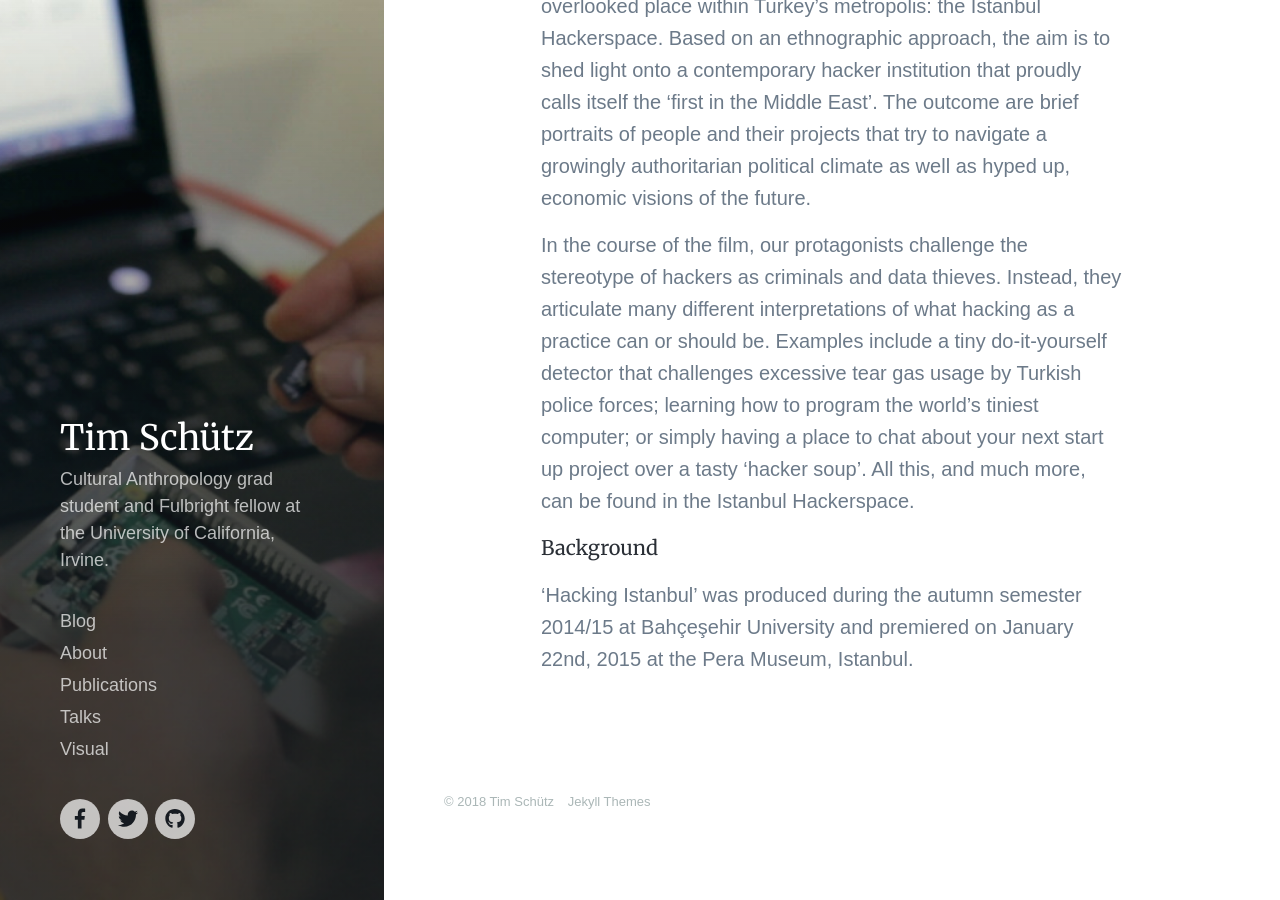
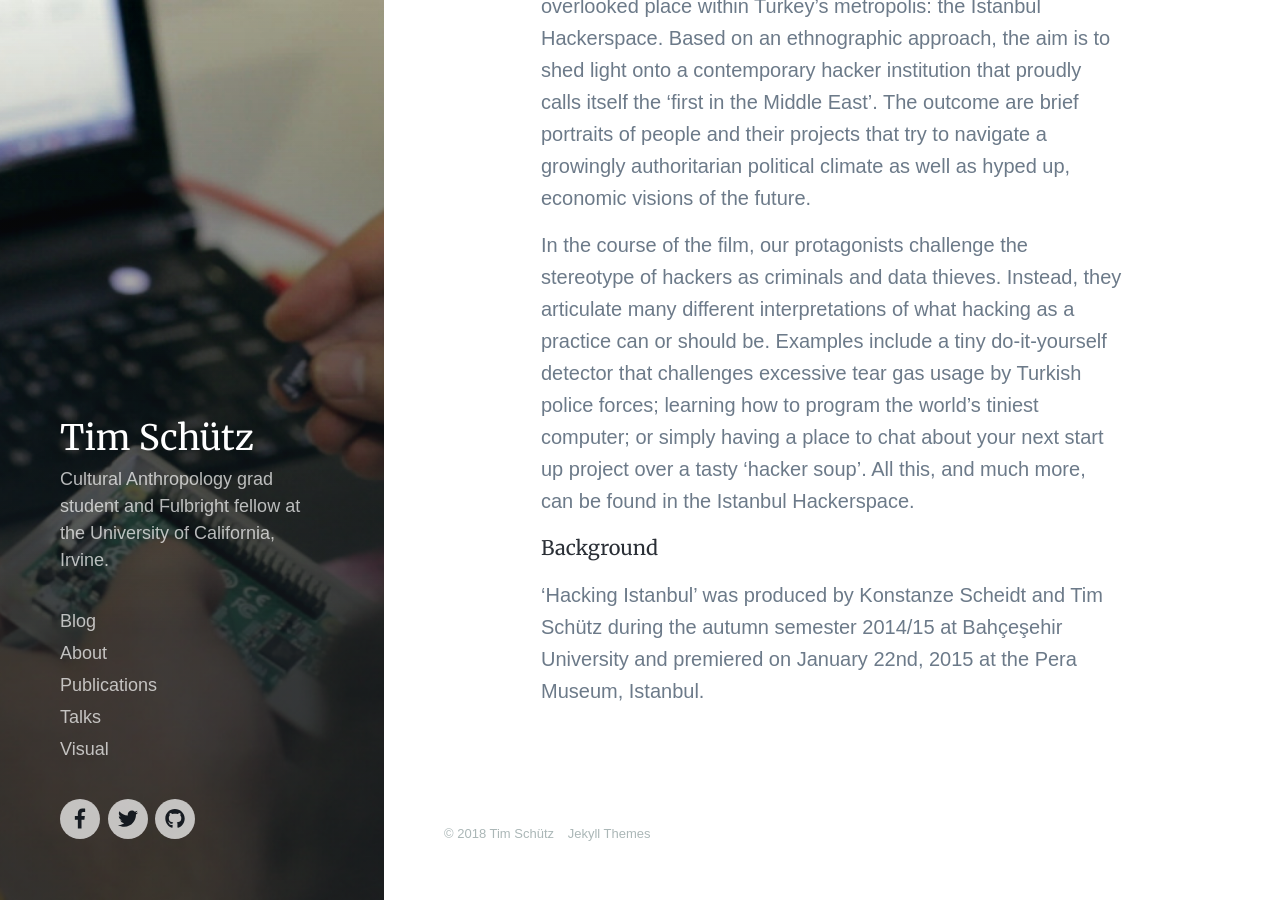
Before and after one commit to SimJoSt/timschuetz.github.io, a Jekyll site: the page built from _projects/2018-10-04-Hacking-Istanbul.md, in a window 1280 px wide and 900 px high, scrolled down 750 px. Built offline with Jekyll 4.4.1, drawn with Linux system fonts in a browser that asks for light colours; nearby versions of some CDN libraries; some web fonts are replaced; some of the changed text lies outside the part shown.

Commit message:
Update 2018-10-04-Hacking-Istanbul.md

```diff
--- a/_projects/2018-10-04-Hacking-Istanbul.md
+++ b/_projects/2018-10-04-Hacking-Istanbul.md
@@ -1,6 +1,6 @@
 ---
-title: 'Hacking Istanbul (2015)'
-subtitle: 'A Hackerspace Documentary'
+title: 'Hacking Istanbul'
+subtitle: 'A Hackerspace Documentary (2015)'
 date: 2018-10-04 00:00:00
 featured_image: '/images/visual/hacking-istanbul-6.jpg'
 ---
@@ -13,4 +13,4 @@
 In the course of the film, our protagonists challenge the stereotype of hackers as criminals and data thieves. Instead, they articulate many different interpretations of what hacking as a practice can or should be. Examples include a tiny do-it-yourself detector that challenges excessive tear gas usage by Turkish police forces; learning how to program the world's tiniest computer; or simply having a place to chat about your next start up project over a tasty 'hacker soup'. All this, and much more, can be found in the Istanbul Hackerspace.
 
 ###### Background
-'Hacking Istanbul' was produced during the autumn semester 2014/15 at Bahçeşehir University and premiered on January 22nd, 2015 at the Pera Museum, Istanbul.
+'Hacking Istanbul' was produced by Konstanze Scheidt and Tim Schütz during the autumn semester 2014/15 at Bahçeşehir University and premiered on January 22nd, 2015 at the Pera Museum, Istanbul.
```
